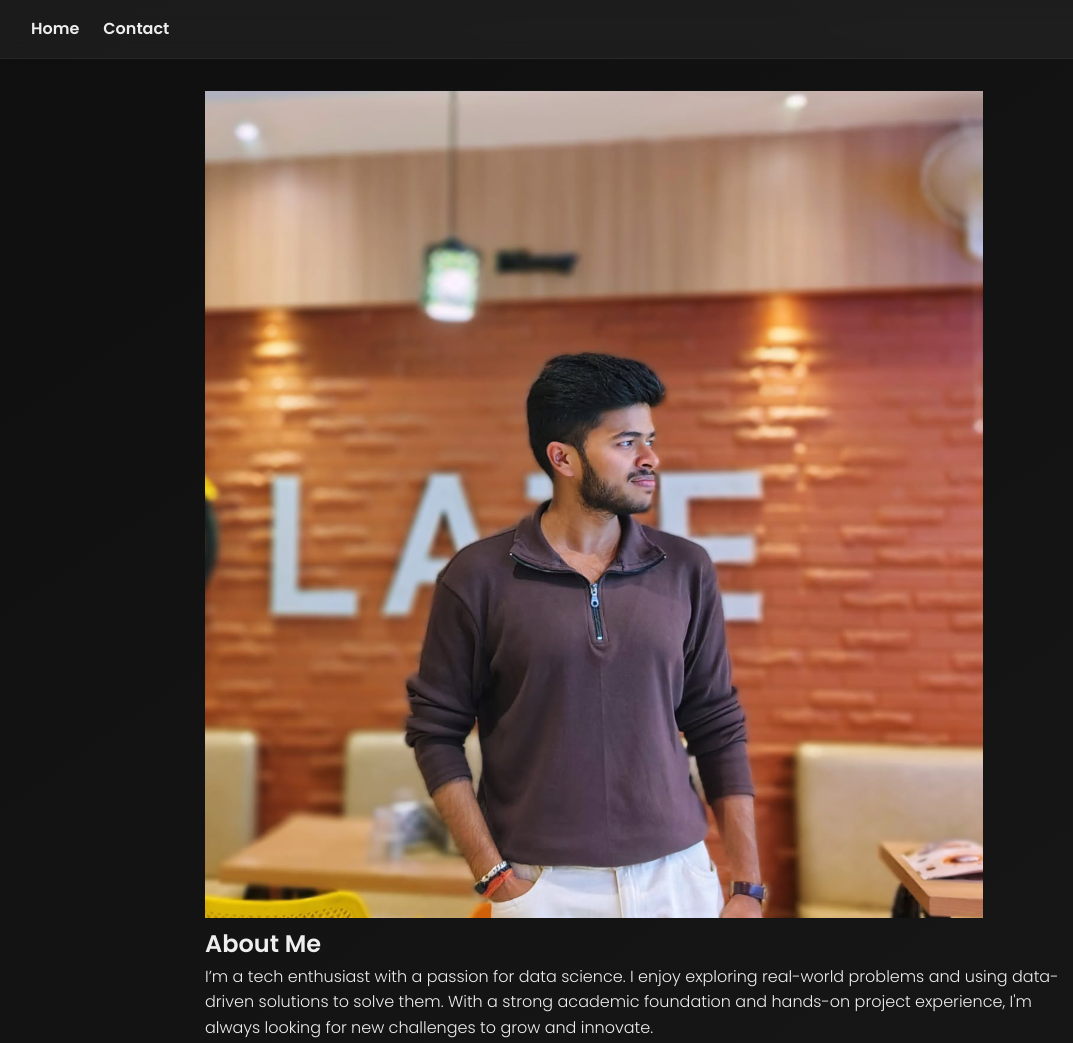
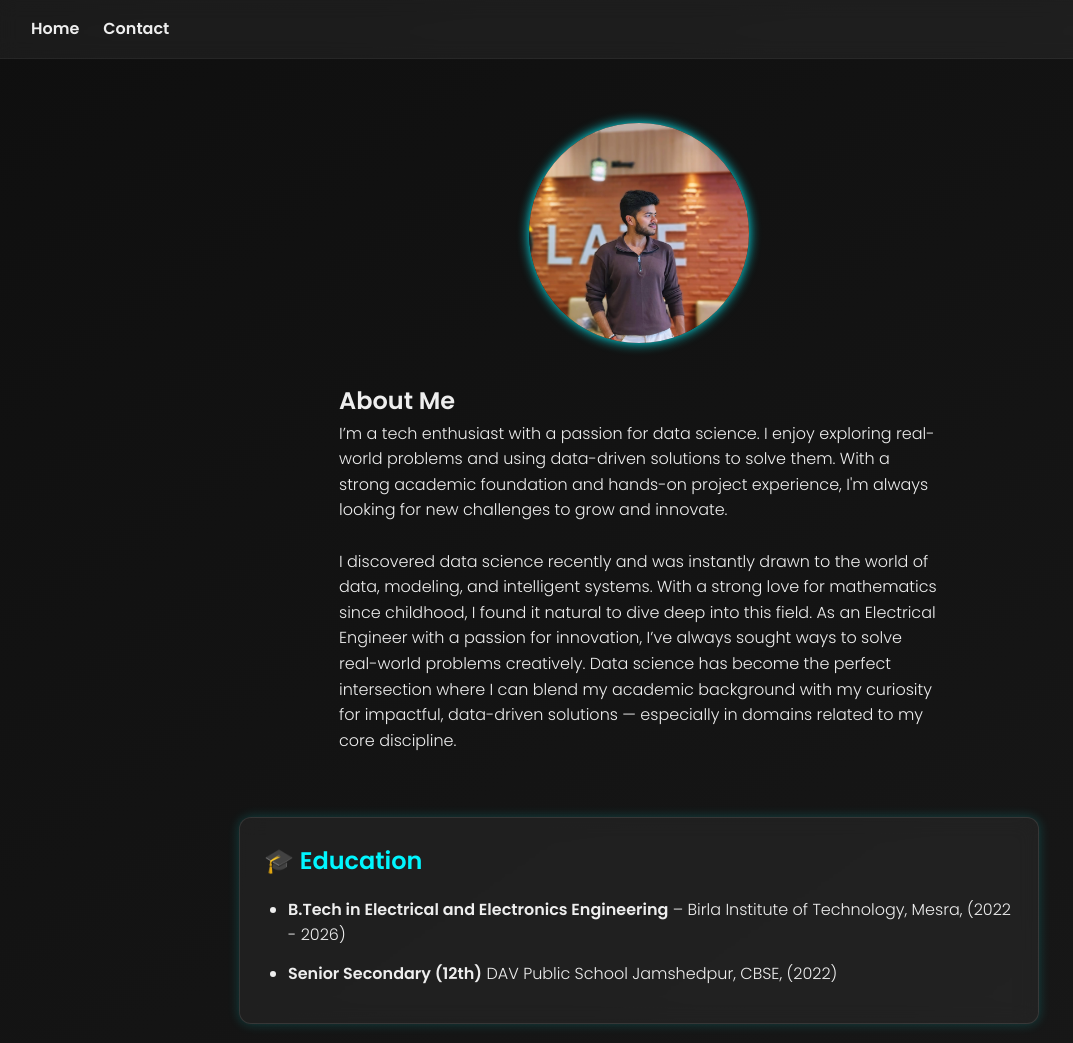
Before and after one commit to premKatyain/portfolio, a plain HTML site: page about.html in a window 1280 px wide. Shown: the top 1043 px of the page, without its empty margins (1-1074 px from the left). Drawn offline with Linux system fonts and the light colour scheme.

Commit message:
second version

```diff
--- a/css/style.css
+++ b/css/style.css
@@ -162,3 +162,66 @@ footer {
   font-weight: bold;
   color: #eee;
 }
+.about-section {
+  padding: 2rem;
+  background: transparent;
+  color: #eee;
+}
+
+.about-container {
+  display: flex;
+  flex-wrap: wrap;
+  align-items: center;
+  gap: 2rem;
+  justify-content: center;
+}
+
+.profile-pic img {
+  width: 220px;
+  height: 220px;
+  border-radius: 50%;
+  object-fit: cover;
+  box-shadow: 0 0 12px #00f6ff;
+}
+
+.about-content {
+  max-width: 600px;
+}
+
+.info-section {
+  margin: 2rem auto;
+  max-width: 800px;
+  padding: 1.5rem;
+  background: rgba(255, 255, 255, 0.05);
+  border-radius: 12px;
+  backdrop-filter: blur(10px);
+  color: #eee;
+  box-shadow: 0 0 12px rgba(0, 255, 255, 0.2);
+}
+
+.info-section h2 {
+  color: #00f6ff;
+  margin-bottom: 1rem;
+}
+
+.info-section ul {
+  padding-left: 1.5rem;
+}
+
+.info-section ul li {
+  margin-bottom: 0.8rem;
+}
+
+body {
+  opacity: 0; /* Initial hidden state */
+}
+
+body.fade-out {
+  opacity: 0;
+  transition: opacity 0.5s ease;
+}
+
+body.fade-in {
+  opacity: 1;
+  transition: opacity 0.5s ease;
+}
```
Also changed, not shown: projects.html (+12 -5 lines).
